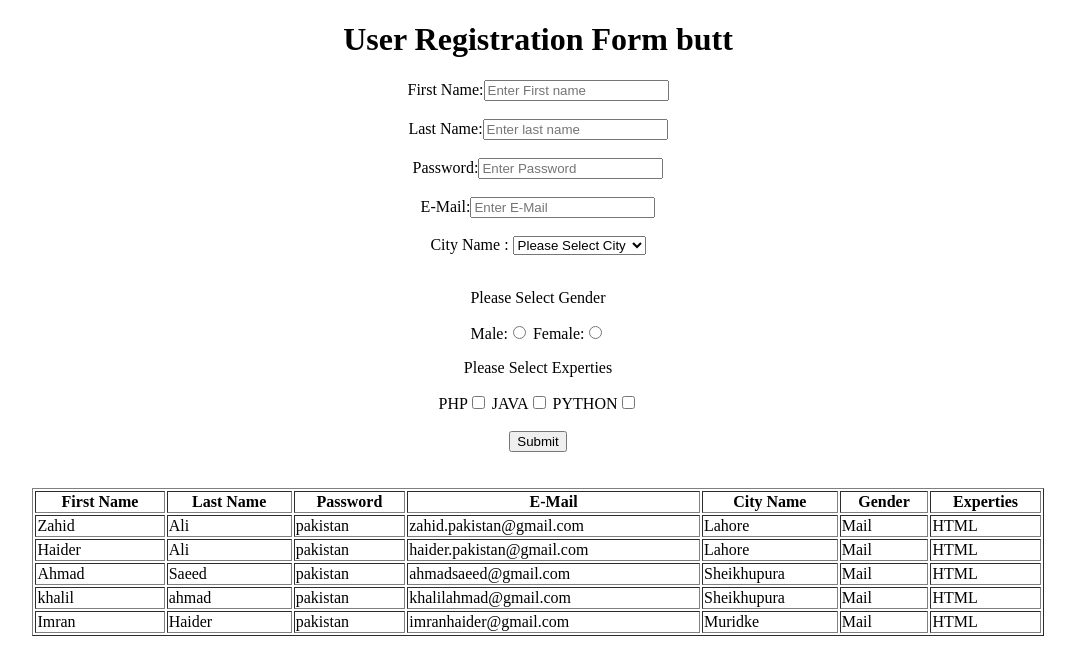
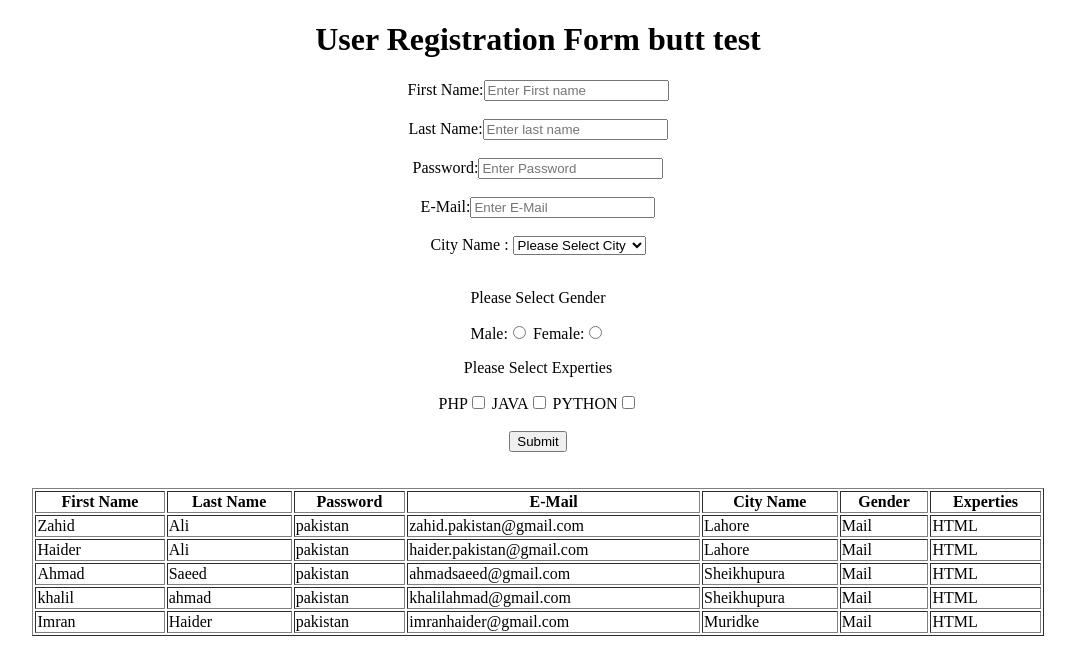
Before and after one commit to buttkashif/myapp, a plain HTML site: page index.html in a window 1280 px wide. Shown: the whole page, without its empty margins (102-1177 px from the left). Drawn offline with Linux system fonts and the light colour scheme.

Commit message:
new changes

```diff
--- a/index.html
+++ b/index.html
@@ -8,7 +8,7 @@
 
 <form align="center">
 
-	<h1>User Registration Form butt</h1>
+	<h1>User Registration Form butt test</h1>
 <div>
 First Name:<input type="text" name="firstname" placeholder="Enter First name" required>
 </div>
```
